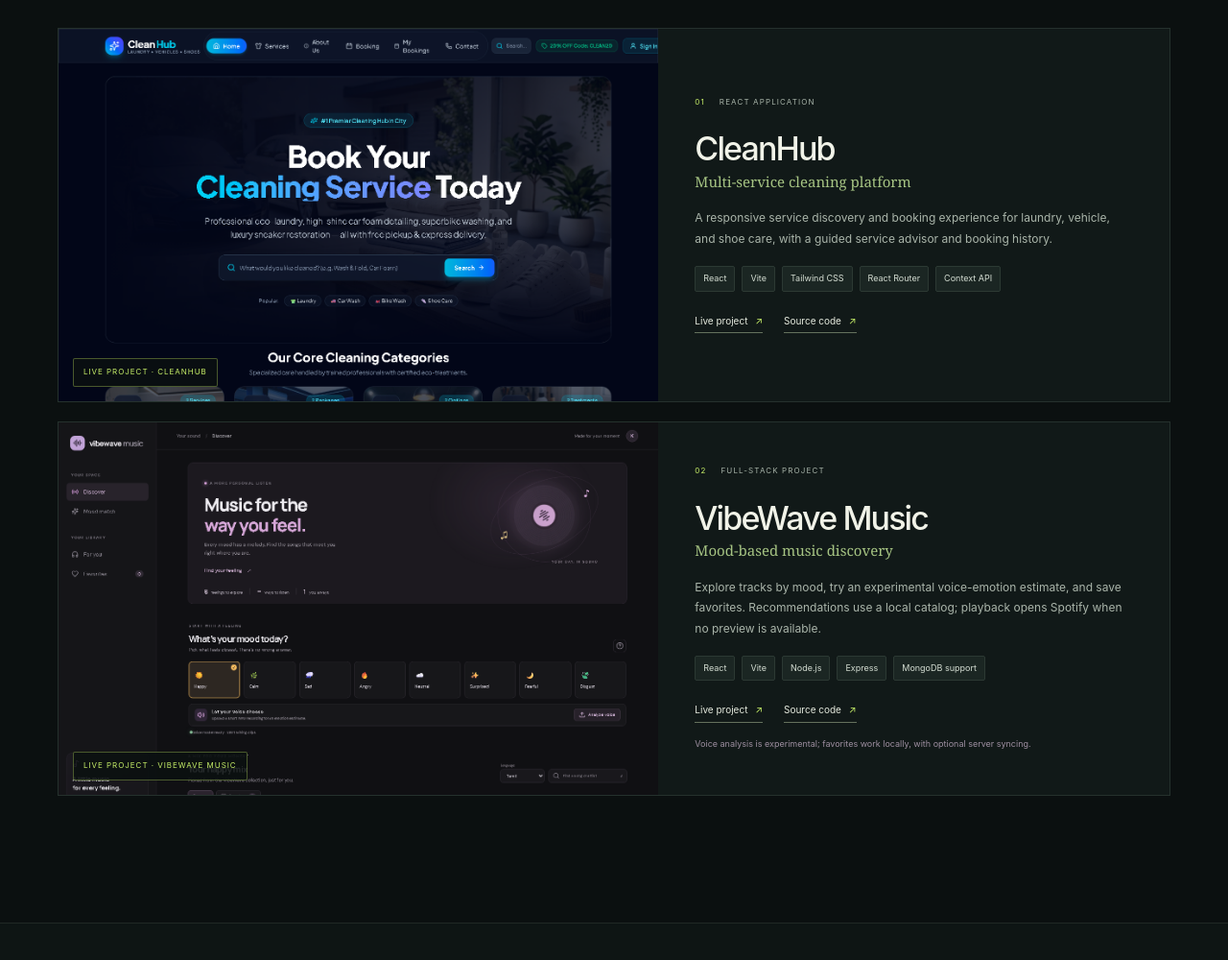
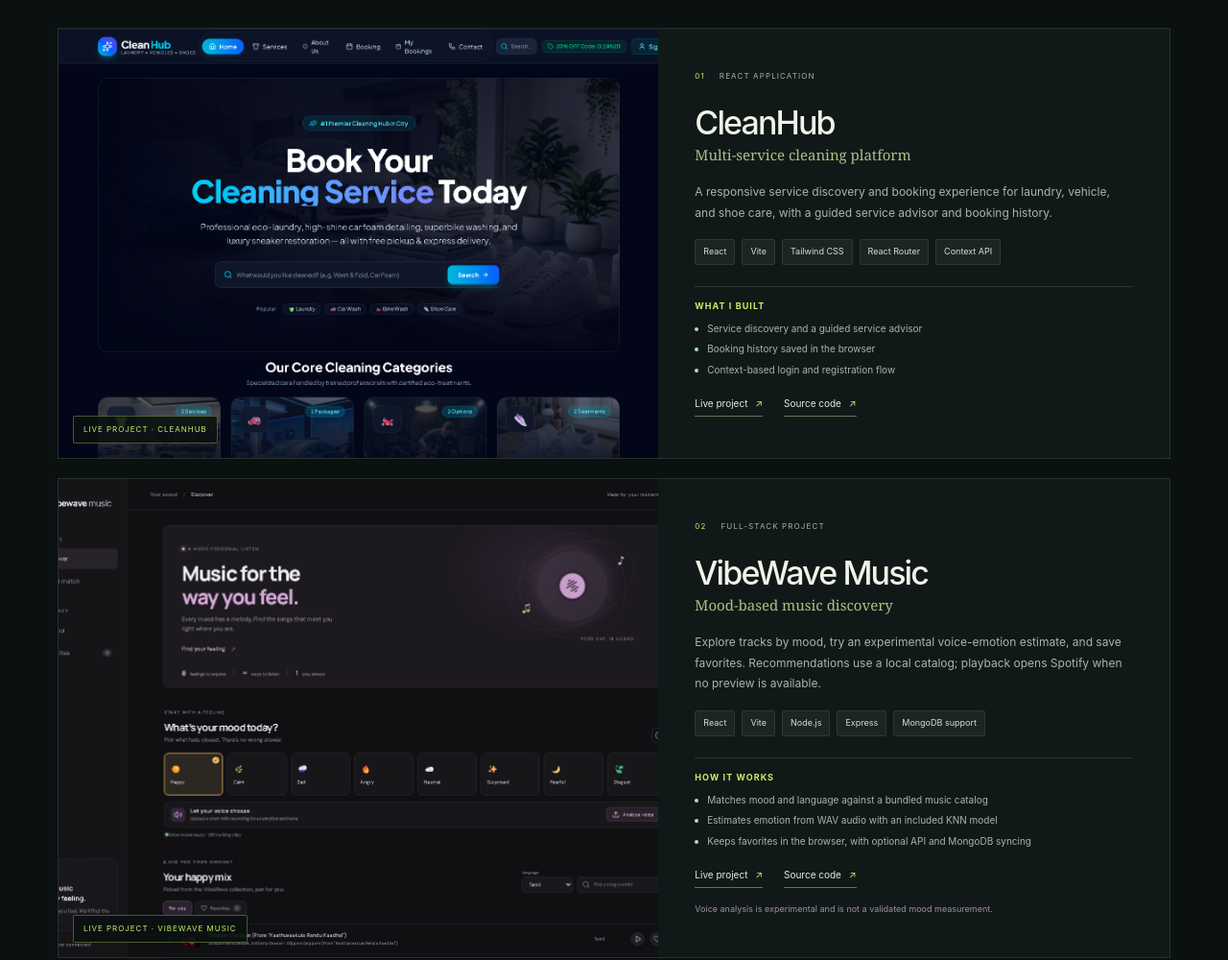
Before and after one commit to Pradeepkumar0018/Portfolio-website, a plain HTML site: page index.html in a window 1280 px wide. Shown: the part 2262-3262 px from the top of the page at 96% size. Drawn offline with Linux system fonts and the light colour scheme.

Commit message:
Add project implementation notes to portfolio

```diff
--- a/index.html
+++ b/index.html
@@ -64,11 +64,11 @@
         <div class="section-top projects-top"><div><p class="eyebrow">03 / SELECTED WORK</p><h2 id="projects-title">Projects with a purpose.</h2></div><span class="project-count">02 FEATURED</span></div>
         <article class="project-card project-cleanhub">
           <div class="project-visual screenshot-visual"><img src="assets/projects/cleanhub-home.png" alt="Screenshot of CleanHub’s home page with cleaning service categories and booking search." width="1440" height="1000" loading="lazy" decoding="async"><span class="screenshot-label">LIVE PROJECT · CLEANHUB</span></div>
-          <div class="project-details"><div class="project-kicker"><span>01</span><span>REACT APPLICATION</span></div><h3>CleanHub</h3><p class="project-subtitle">Multi-service cleaning platform</p><p>A responsive service discovery and booking experience for laundry, vehicle, and shoe care, with a guided service advisor and booking history.</p><div class="project-tags"><span>React</span><span>Vite</span><span>Tailwind CSS</span><span>React Router</span><span>Context API</span></div><div class="project-links"><a href="https://clean-hub-laundry-vehicle-shoe-clea.vercel.app/" target="_blank" rel="noreferrer">Live project <span aria-hidden="true">↗</span></a><a href="https://github.com/Pradeepkumar0018/CleanHub-Laundry-Vehicle-Shoe-Cleaning-Services" target="_blank" rel="noreferrer">Source code <span aria-hidden="true">↗</span></a></div></div>
+          <div class="project-details"><div class="project-kicker"><span>01</span><span>REACT APPLICATION</span></div><h3>CleanHub</h3><p class="project-subtitle">Multi-service cleaning platform</p><p>A responsive service discovery and booking experience for laundry, vehicle, and shoe care, with a guided service advisor and booking history.</p><div class="project-tags"><span>React</span><span>Vite</span><span>Tailwind CSS</span><span>React Router</span><span>Context API</span></div><div class="project-build-notes"><h4>What I built</h4><ul><li>Service discovery and a guided service advisor</li><li>Booking history saved in the browser</li><li>Context-based login and registration flow</li></ul></div><div class="project-links"><a href="https://clean-hub-laundry-vehicle-shoe-clea.vercel.app/" target="_blank" rel="noreferrer">Live project <span aria-hidden="true">↗</span></a><a href="https://github.com/Pradeepkumar0018/CleanHub-Laundry-Vehicle-Shoe-Cleaning-Services" target="_blank" rel="noreferrer">Source code <span aria-hidden="true">↗</span></a></div></div>
         </article>
         <article class="project-card project-vibe">
           <div class="project-visual screenshot-visual"><img src="assets/projects/vibewave-music-home.png" alt="Screenshot of VibeWave Music showing mood choices and recommended tracks." width="1440" height="1000" loading="lazy" decoding="async"><span class="screenshot-label">LIVE PROJECT · VIBEWAVE MUSIC</span></div>
-          <div class="project-details"><div class="project-kicker"><span>02</span><span>FULL-STACK PROJECT</span></div><h3>VibeWave Music</h3><p class="project-subtitle">Mood-based music discovery</p><p>Explore tracks by mood, try an experimental voice-emotion estimate, and save favorites. Recommendations use a local catalog; playback opens Spotify when no preview is available.</p><div class="project-tags"><span>React</span><span>Vite</span><span>Node.js</span><span>Express</span><span>MongoDB support</span></div><div class="project-links"><a href="https://vibewave-music.vercel.app/" target="_blank" rel="noreferrer">Live project <span aria-hidden="true">↗</span></a><a href="https://github.com/Pradeepkumar0018/vibewave-music" target="_blank" rel="noreferrer">Source code <span aria-hidden="true">↗</span></a></div><p class="project-caveat">Voice analysis is experimental; favorites work locally, with optional server syncing.</p></div>
+          <div class="project-details"><div class="project-kicker"><span>02</span><span>FULL-STACK PROJECT</span></div><h3>VibeWave Music</h3><p class="project-subtitle">Mood-based music discovery</p><p>Explore tracks by mood, try an experimental voice-emotion estimate, and save favorites. Recommendations use a local catalog; playback opens Spotify when no preview is available.</p><div class="project-tags"><span>React</span><span>Vite</span><span>Node.js</span><span>Express</span><span>MongoDB support</span></div><div class="project-build-notes"><h4>How it works</h4><ul><li>Matches mood and language against a bundled music catalog</li><li>Estimates emotion from WAV audio with an included KNN model</li><li>Keeps favorites in the browser, with optional API and MongoDB syncing</li></ul></div><div class="project-links"><a href="https://vibewave-music.vercel.app/" target="_blank" rel="noreferrer">Live project <span aria-hidden="true">↗</span></a><a href="https://github.com/Pradeepkumar0018/vibewave-music" target="_blank" rel="noreferrer">Source code <span aria-hidden="true">↗</span></a></div><p class="project-caveat">Voice analysis is experimental and is not a validated mood measurement.</p></div>
         </article>
       </div>
     </section>
--- a/styles.css
+++ b/styles.css
@@ -503,6 +503,44 @@
 .project-tags span{
   font-size:9px
 }
+.project-build-notes{
+  width:100%;
+  border-top:1px solid #293632;
+  padding-top:13px;
+  margin:0 0 19px
+}
+.project-build-notes h4{
+  margin:0 0 8px;
+  color:#c8f169;
+  font-size:9px;
+  font-weight:650;
+  letter-spacing:.12em;
+  text-transform:uppercase
+}
+.project-build-notes ul{
+  display:grid;
+  gap:6px;
+  margin:0;
+  padding:0;
+  list-style:none
+}
+.project-build-notes li{
+  position:relative;
+  padding-left:13px;
+  color:#aab5aa;
+  font-size:10px;
+  line-height:1.55
+}
+.project-build-notes li:before{
+  content:"";
+  position:absolute;
+  left:0;
+  top:.62em;
+  width:4px;
+  height:4px;
+  border-radius:50%;
+  background:#a8e2c4
+}
 .project-links{
   display:flex;
   gap:22px;
```
